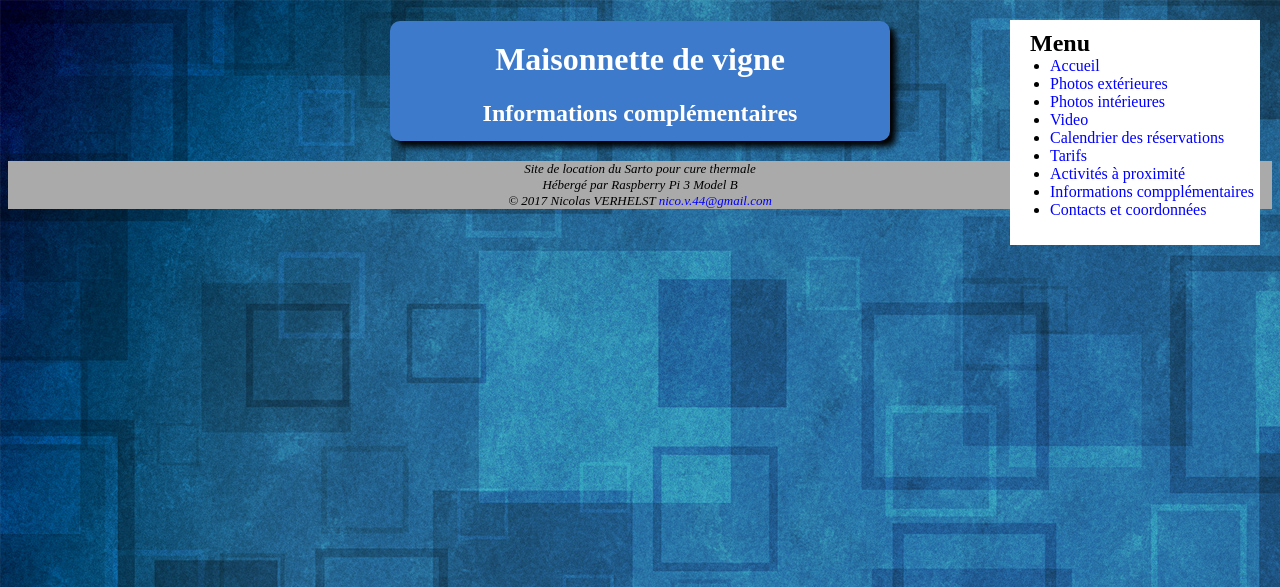
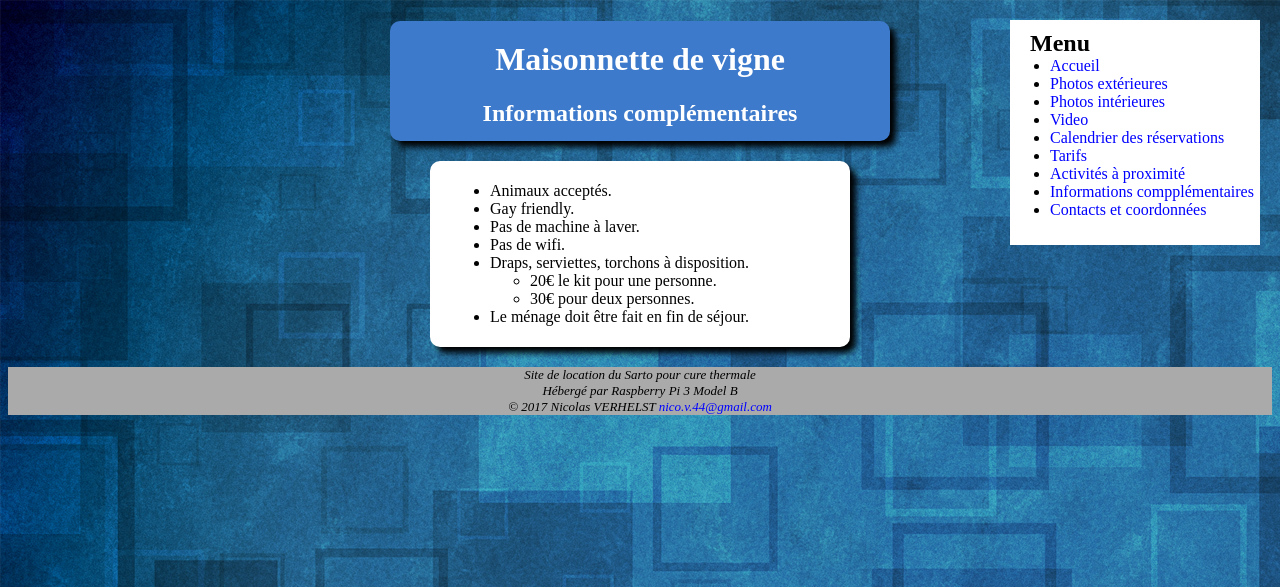
Before and after one commit to nicovv44/SiteSarto, a PHP site: page /infoCompl.html in a window 1280 px wide. Shown: the top 587 px of the page. Run offline with PHP 8.4, Linux system fonts and the light colour scheme.

Commit message:
Ajout vidéo, réglage nombre de jours dans un mois, ajout des contacts, infos complémentaires, activités de proximité, tarifs

```diff
--- a/calendrier2017.csv
+++ b/calendrier2017.csv
@@ -27,6 +27,6 @@
 26,0,0,0,0,0,0,0,0,0,0,0,0
 27,0,0,0,0,0,0,0,0,0,0,0,0
 28,0,0,0,0,0,0,0,0,0,0,0,0
-29,0,0,0,0,0,0,0,0,0,0,0,0
-30,0,0,0,0,0,0,0,0,0,0,0,0
-31,0,0,0,0,0,0,0,0,0,0,0,0
+29,0,,0,0,0,0,0,0,0,0,0,0
+30,0,,0,0,0,0,0,0,0,0,0,0
+31,0,,0,,0,,0,0,,0,,0
--- a/calendrierResa.php
+++ b/calendrierResa.php
@@ -30,7 +30,7 @@
 			</ul>
 		</nav>
 
-		<h2 id="toi">Tableau des réservations 2017</h2>
+		<h2 class="titreTableauResa">Tableau des réservations 2017</h2>
 
 			<?php
 				$filename = 'calendrier2017.csv';
@@ -54,8 +54,8 @@
 					}
 					fclose($handle);
 				}
+				echo "</table>";
 
-				echo "</table>";
 				echo "<style>
 					table{
 						border-collapse: collapse;
@@ -65,11 +65,9 @@
 					tr{
 						border: 2px solid black;
 					}
-
 					th{
 						border: 2px solid black;
 					}
-
 					td{
 						border: 2px solid black;
 					}
--- a/infoCompl.html
+++ b/infoCompl.html
@@ -13,8 +13,6 @@
 				<h2>Informations complémentaires</h2>
 			</div>
 		</header>
-
-		<!-- contenu -->
 
 		<nav>
 			<h1>Menu</h1>
@@ -32,6 +30,23 @@
 		</nav>
 
 
+		<div class="blocInfo">
+			<ul>
+				<li>Animaux acceptés.</li>
+				<li>Gay friendly.</li>
+				<li>Pas de machine à laver.</li>
+				<li>Pas de wifi.</li>
+				<li>Draps, serviettes, torchons à disposition.<br/>
+				<ul>
+					<li>20€ le kit pour une personne.</li>
+					<li>30€ pour deux personnes.</li>
+				</ul>
+				</li>
+				<li>Le ménage doit être fait en fin de séjour.</li>
+			</ul>
+		</div>
+
+
 		<footer>
 			Site de location du Sarto pour cure thermale<br/>
 			Hébergé par Raspberry Pi 3 Model B<br/>
--- a/style1.css
+++ b/style1.css
@@ -146,9 +146,25 @@ a:visited{
 }
 
 
-#toi{
+.titreTableauResa{
 	text-align: center;
 }
+
+.blocInfo{
+	background-color: white;
+	border-radius: 10px;
+	box-shadow: 6px 6px 6px black;
+	padding-top: 5px;
+	padding-bottom: 5px;
+	padding-left: 20px;
+	margin: auto;
+	width: 400px;
+}
+
+div.video{
+	text-align: center;
+}
+
 
 
 /*=========================================================================================*/
```
Also changed, not shown: activiteProxi.html (+15 -2 lines), contact.html (+14 -2 lines), tarifs.html (+10 -2 lines), video.html (+7 -2 lines).
